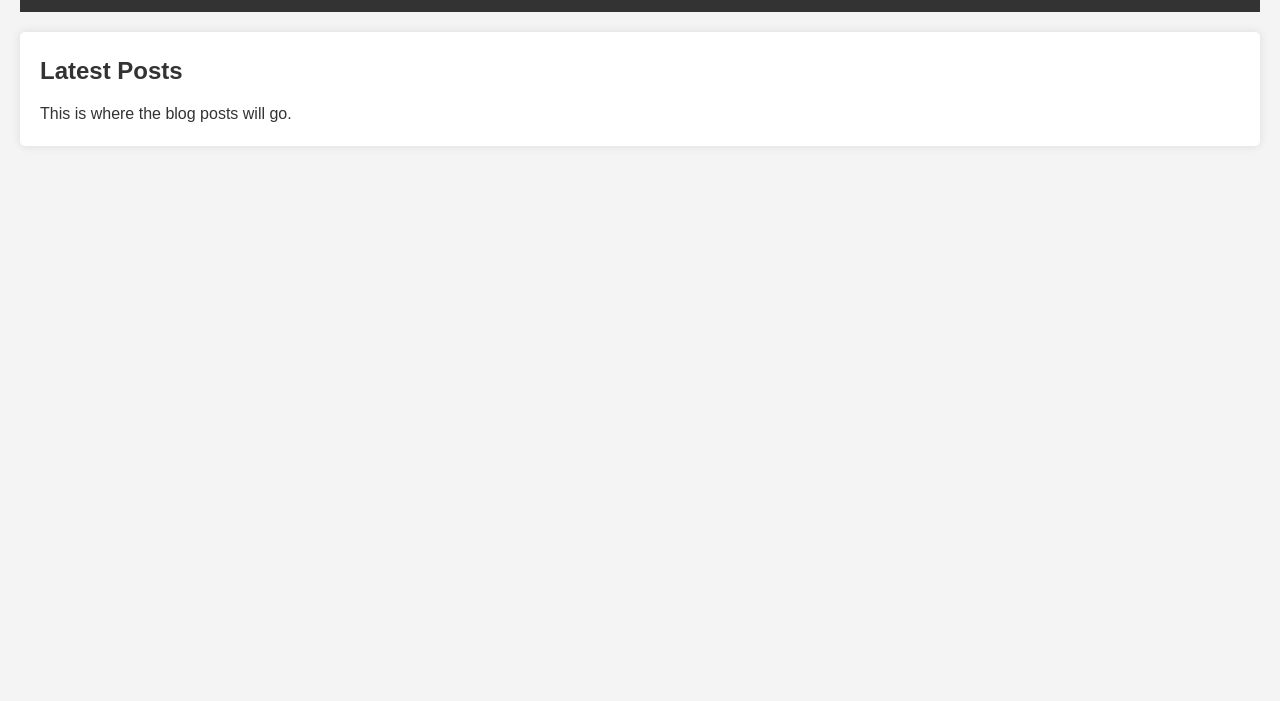
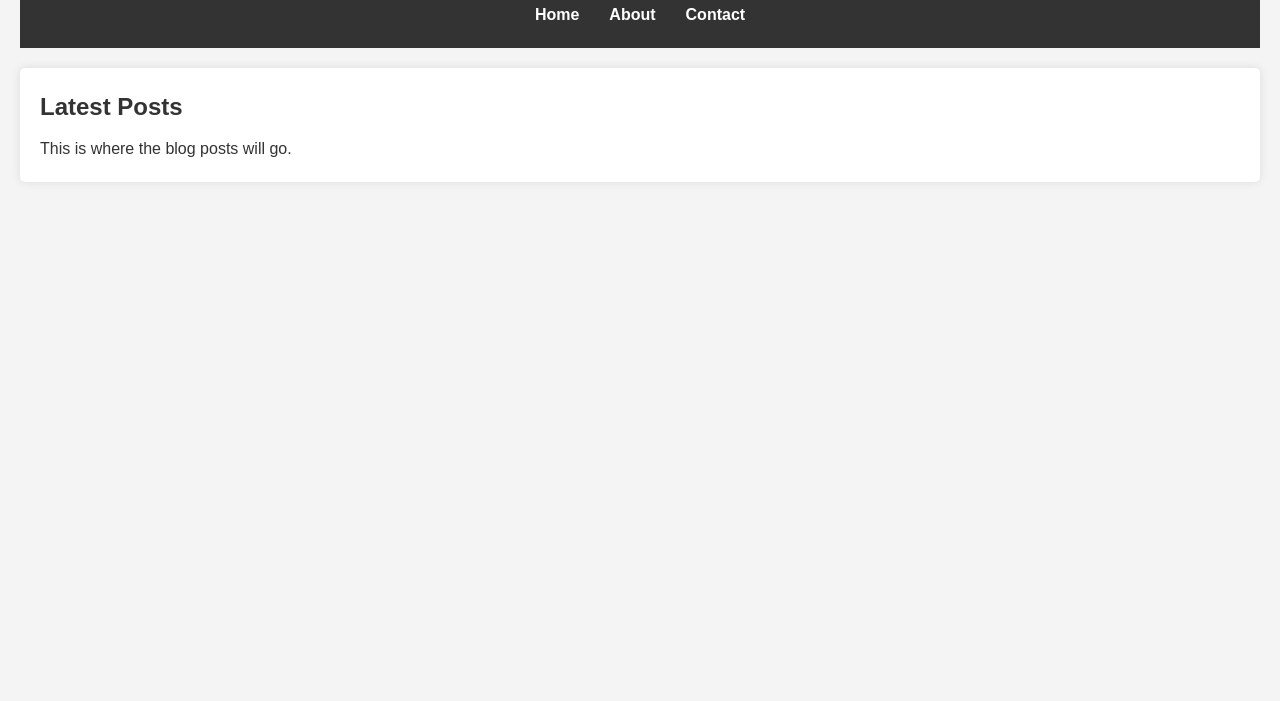
Before and after one commit to ali-mansha1351/Blogging-Website, a website: page src/index.html in a window 1280 px wide. Shown: the part 99-800 px from the top of the page. Drawn offline with Linux system fonts and the light colour scheme; files that its build step writes are made by us from their sources.

Commit message:
navigation developed

```diff
--- a/src/index.html
+++ b/src/index.html
@@ -9,6 +9,13 @@
   <body>
     <header>
       <h1>Welcome to My Blog</h1>
+      <nav>
+        <ul>
+          <li><a href="#">Home</a></li>
+          <li><a href="#">About</a></li>
+          <li><a href="#">Contact</a></li>
+        </ul>
+      </nav>
     </header>
     <main>
       <section>
--- a/styles/style.css
+++ b/styles/style.css
@@ -38,3 +38,25 @@ section {
 h2 {
   margin-bottom: 10px;
 }
+
+nav ul {
+  list-style: none;
+  padding: 0;
+  display: flex;
+  justify-content: center;
+  margin-top: 10px;
+}
+
+nav ul li {
+  margin: 0 15px;
+}
+
+nav ul li a {
+  color: #fff;
+  text-decoration: none;
+  font-weight: bold;
+}
+
+nav ul li a:hover {
+  text-decoration: underline;
+}
```
